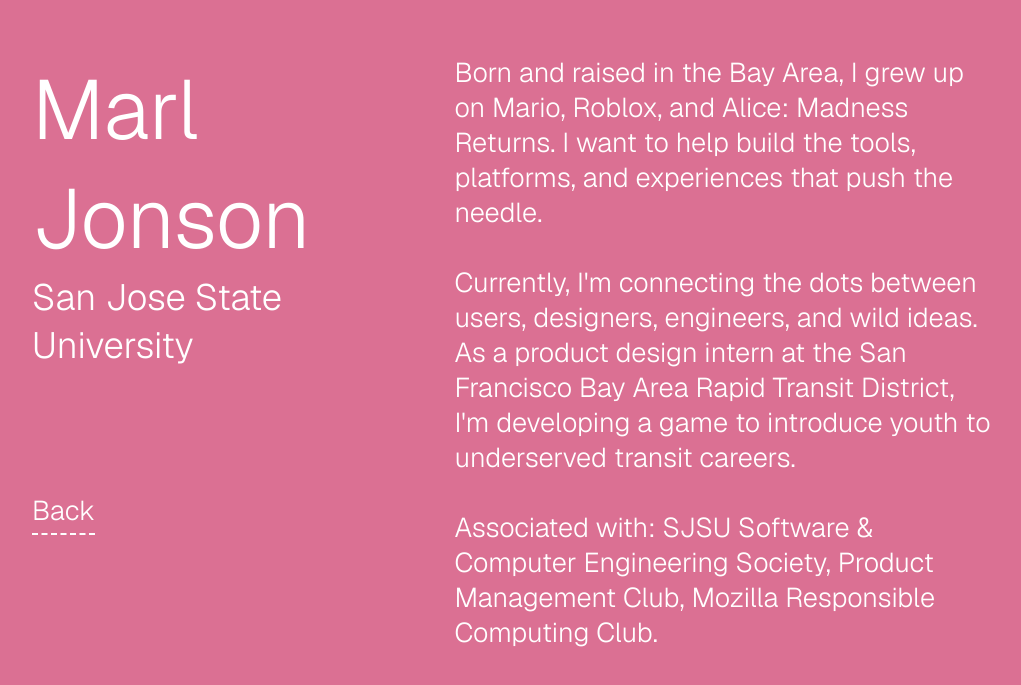
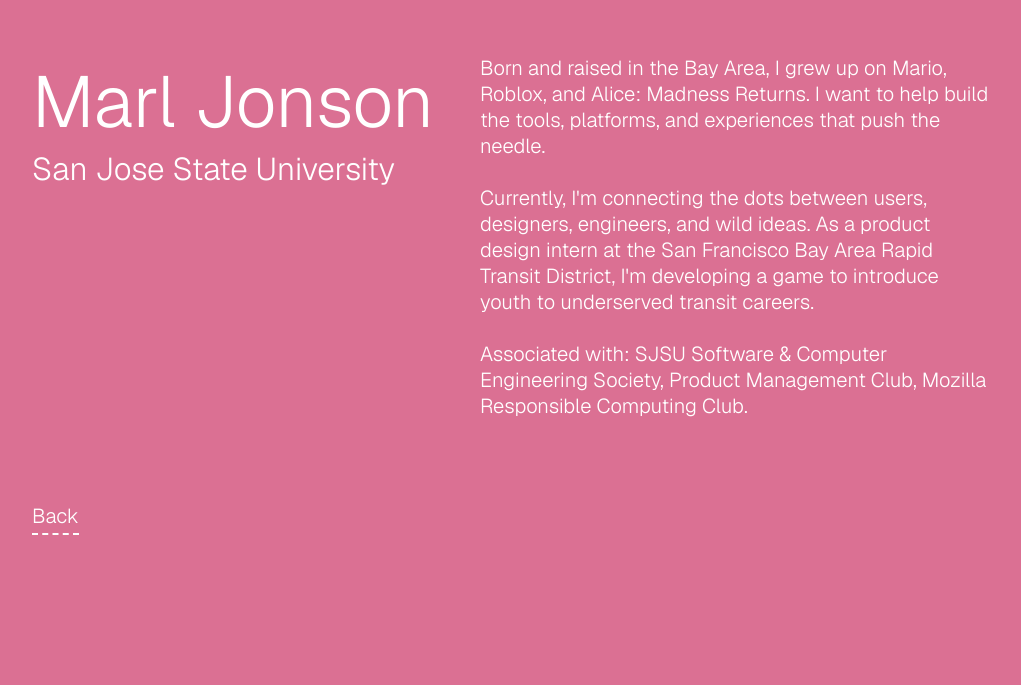
Before and after one commit to marljonson/marl.app, a plain HTML site: page marl/index.html in a window 1280 px wide. Shown: the part 105-790 px from the top of the page, without its empty margins (128-1149 px from the left). Drawn offline with nearby package versions, Linux system fonts and the light colour scheme.

Commit message:
Adjust font size

```diff
--- a/css/home.css
+++ b/css/home.css
@@ -10,7 +10,7 @@
     margin: 0;
     background-color: palevioletred;
     font-family: "Geist", sans-serif;
-    font-size: 1.305rem;
+    font-size: 1.125rem;
     color: white;
     overflow: hidden;
 }
@@ -33,7 +33,7 @@
     display: flex;
     flex-direction: column;
     justify-content: space-between;
-    width: 37.5vw;
+    width: 40vw;
     height: 60vh;
 }
 
@@ -41,7 +41,7 @@
     display: flex;
     flex-direction: column;
     justify-content: space-between;
-    width: 52.5vw;
+    width: 50vw;
     height: 60vh;
 }
 
@@ -49,7 +49,8 @@
     display: flex;
     flex-direction: column;
     justify-content: space-between;
-    width: 52.5vw;
+    width: 50vw;
+    height: fit-content;
 }
 
 .title {
```
